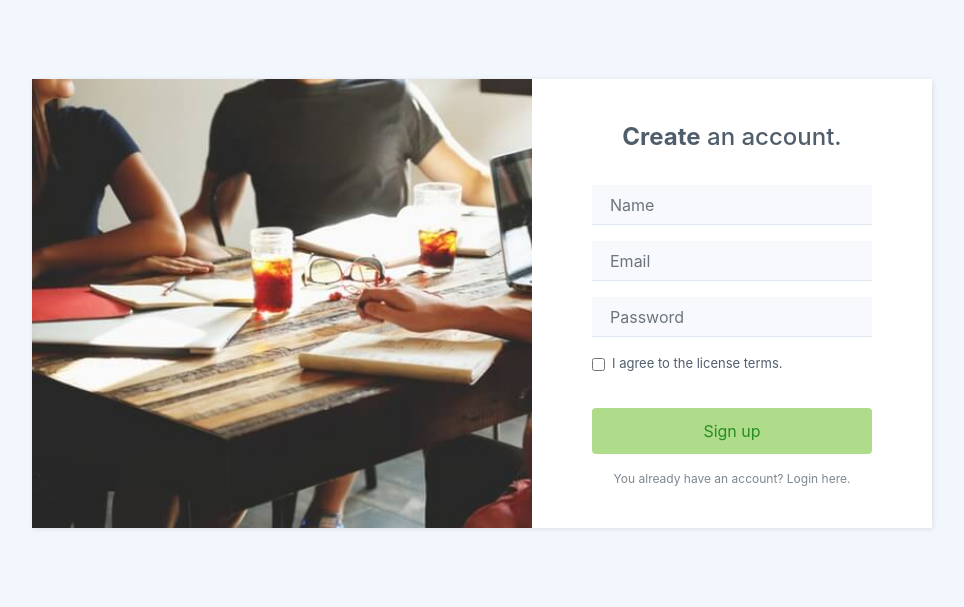
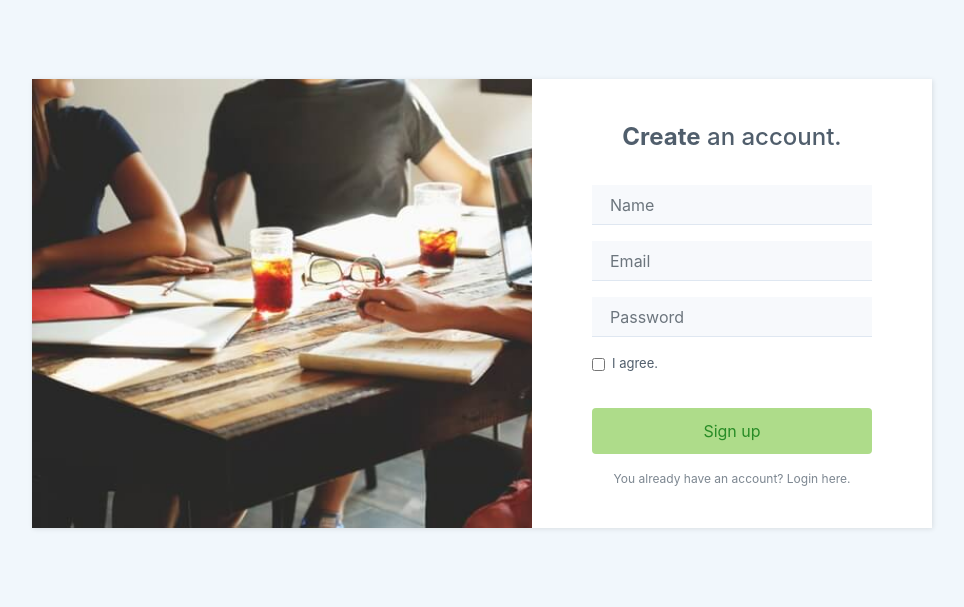
Before and after one commit to Rakshh/flask-Application, a Flask app: page / in a window 1280 px wide. Shown: the part 89-696 px from the top of the page, without its empty margins (158-1122 px from the left). Run offline with Flask 2, Linux system fonts and the light colour scheme; some libraries are stand-ins or nearby versions.

Commit message:
Update index.html

```diff
--- a/templates/index.html
+++ b/templates/index.html
@@ -30,7 +30,7 @@
                 <div class="form-group"><input class="form-control" type="password" name="password" placeholder="Password "></div>
                 <div class="form-group">
                     <div class="form-check">
-                        <label class="form-check-label"><input class="form-check-input" type="checkbox">I agree to the license terms.</label>
+                        <label class="form-check-label"><input class="form-check-input" type="checkbox">I agree.</label>
                     </div>
                 </div>
                 <div class="form-group">
```
